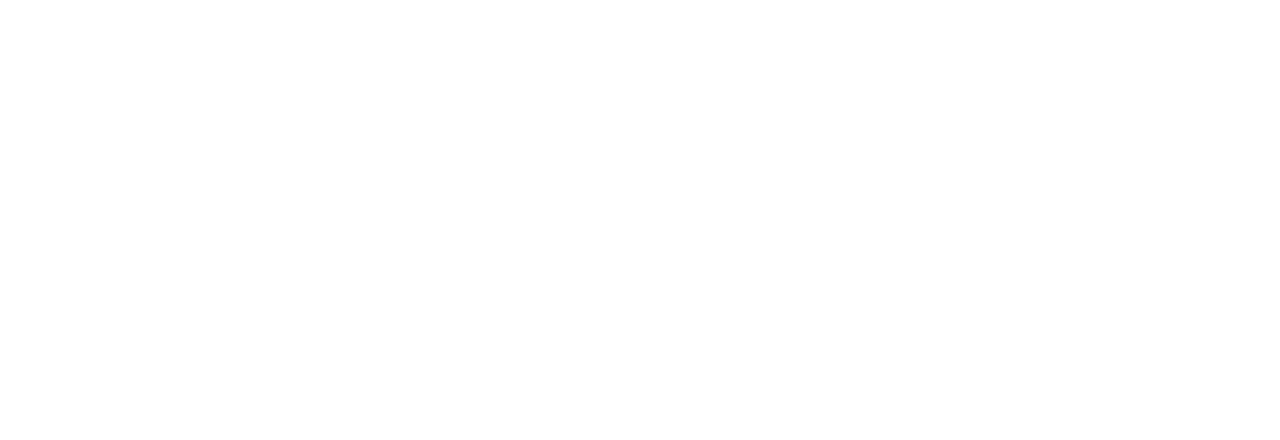
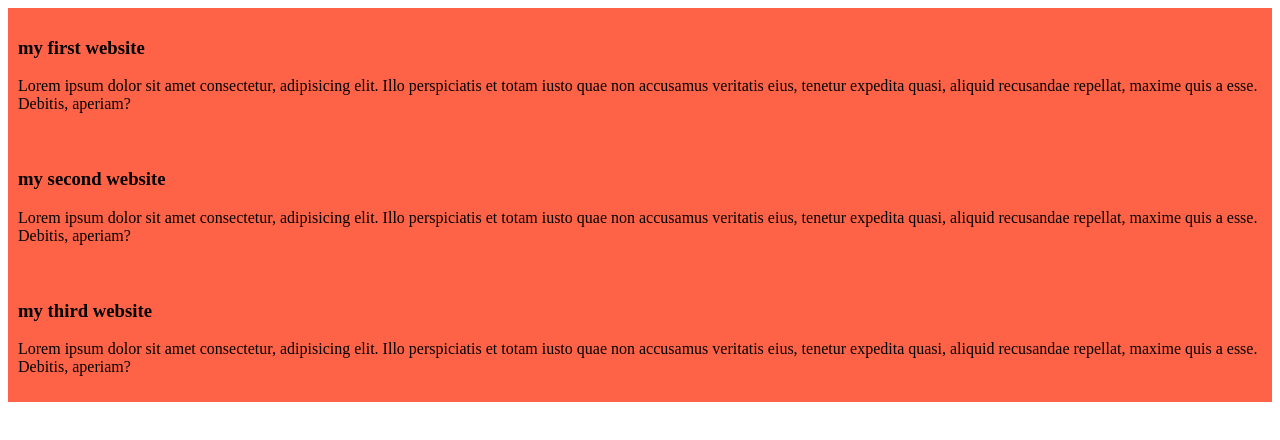
Before and after one commit to riko0909/rahnama-ferdousi-sumiya, a plain HTML site: page index.html in a window 1280 px wide. Drawn offline with Linux system fonts and the light colour scheme; files that its build step writes are made by us from their sources.

Commit message:
added second third and fourth paragraph

```diff
--- /dev/null
+++ b/blog.css
@@ -0,0 +1,4 @@
+div{
+    background-color: tomato;
+    padding: 10px;
+}
--- a/index.html
+++ b/index.html
@@ -4,8 +4,22 @@
     <meta charset="UTF-8">
     <meta name="viewport" content="width=device-width, initial-scale=1.0">
     <title>my first ever github repo</title>
+    <link rel="stylesheet" href="styles/blog.css/styles/styles/blog.css">
+
 </head>
 <body>
+<div>
+    <h3>my first website</h3>
+    <p>Lorem ipsum dolor sit amet consectetur, adipisicing elit. Illo perspiciatis et totam iusto quae non accusamus veritatis eius, tenetur expedita quasi, aliquid recusandae repellat, maxime quis a esse. Debitis, aperiam?</p>
+</div>
+<div>
+    <h3>my second website</h3>
+    <p>Lorem ipsum dolor sit amet consectetur, adipisicing elit. Illo perspiciatis et totam iusto quae non accusamus veritatis eius, tenetur expedita quasi, aliquid recusandae repellat, maxime quis a esse. Debitis, aperiam?</p>
+</div>
+<div>
+    <h3>my third website</h3>
+    <p>Lorem ipsum dolor sit amet consectetur, adipisicing elit. Illo perspiciatis et totam iusto quae non accusamus veritatis eius, tenetur expedita quasi, aliquid recusandae repellat, maxime quis a esse. Debitis, aperiam?</p>
+</div>
 
 </body>
 </html>
```
